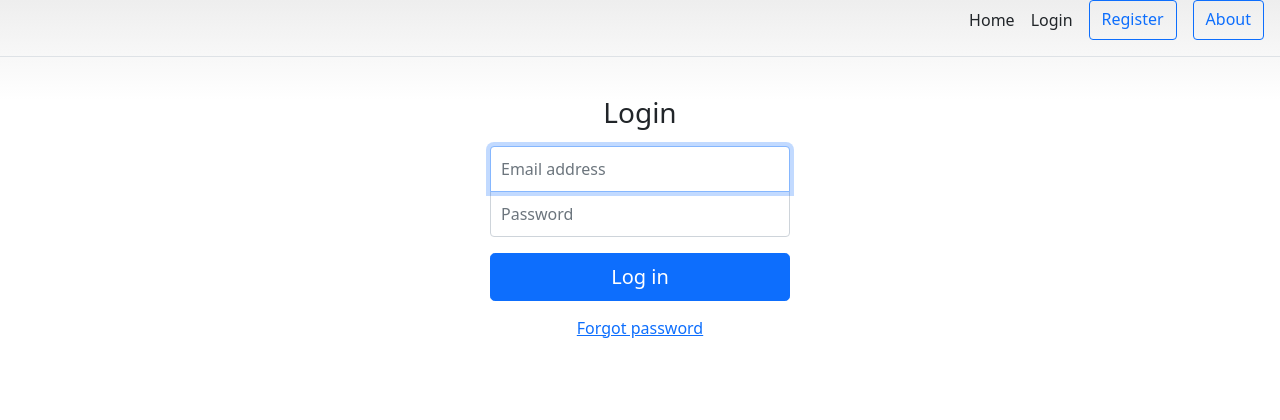
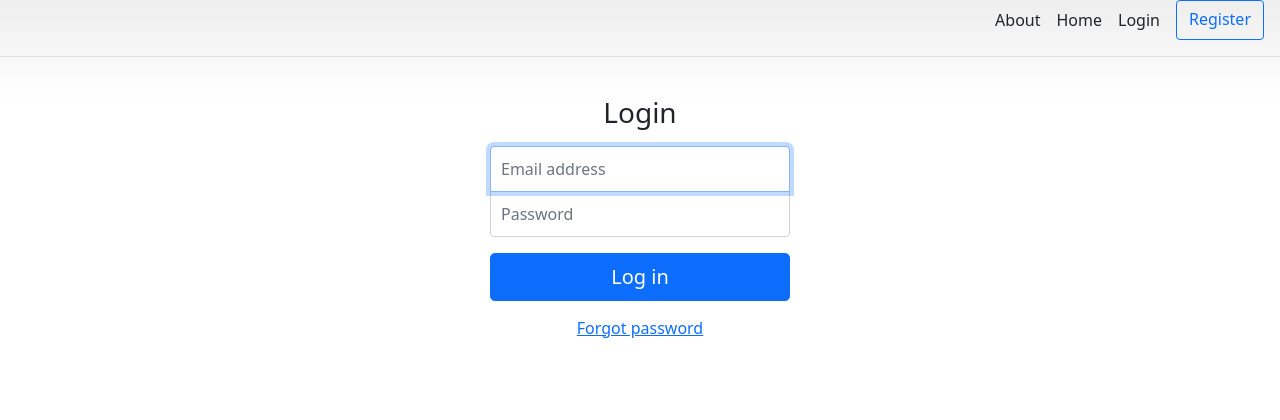
Before and after one commit to kev0051/accessible-opportunity, a Django app: page /login/ in a window 1280 px wide. Shown: the top 420 px of the page. Run offline with Django 4.2, Linux system fonts and the light colour scheme.

Commit message:
Add files via upload
fixed buttons

```diff
--- a/src/templates/snippets/header.html
+++ b/src/templates/snippets/header.html
@@ -30,15 +30,17 @@
 
       <nav class="d-inline-flex mt-2 mt-md-0 ms-md-auto">
       	{% if request.user.is_authenticated %}
-		<a class="me-3 py-2 text-dark text-decoration-none" href="{% url 'home' %}">Home</a>
+      	<a class="me-3 py-2 text-dark text-decoration-none"href="{% url 'about' %}">About</a>
+				<a class="me-3 py-2 text-dark text-decoration-none" href="{% url 'home' %}">Home</a>
         <a class="me-3 py-2 text-dark text-decoration-none" href="{% url 'account' %}">Account</a>
         <a class="me-3 py-2 text-dark text-decoration-none" href="{% url 'logout' %}">Logout</a>
 
 		{% else %}
+			<a class="me-3 py-2 text-dark text-decoration-none"href="{% url 'about' %}">About</a>
 			<a class="me-3 py-2 text-dark text-decoration-none"href="{% url 'home' %}">Home</a>
 			<a class="me-3 py-2 text-dark text-decoration-none"href="{% url 'login' %}">Login</a>
 			<a class="me-3 btn btn-outline-primary" href="{% url 'register' %}">Register</a>
-						<a class="me-3 btn btn-outline-primary" href="{% url 'about' %}">About</a>
+
 
       	{% endif %}
 
```
